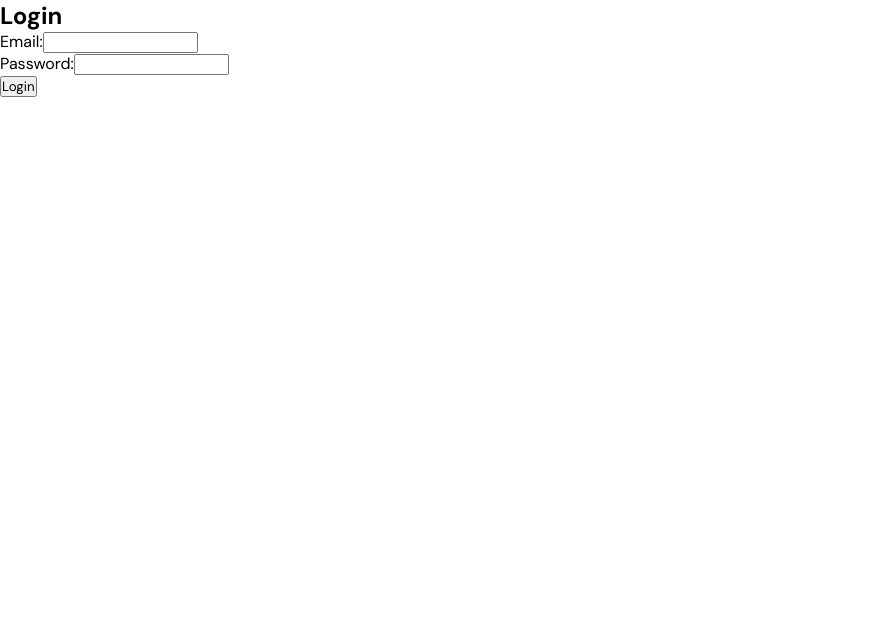
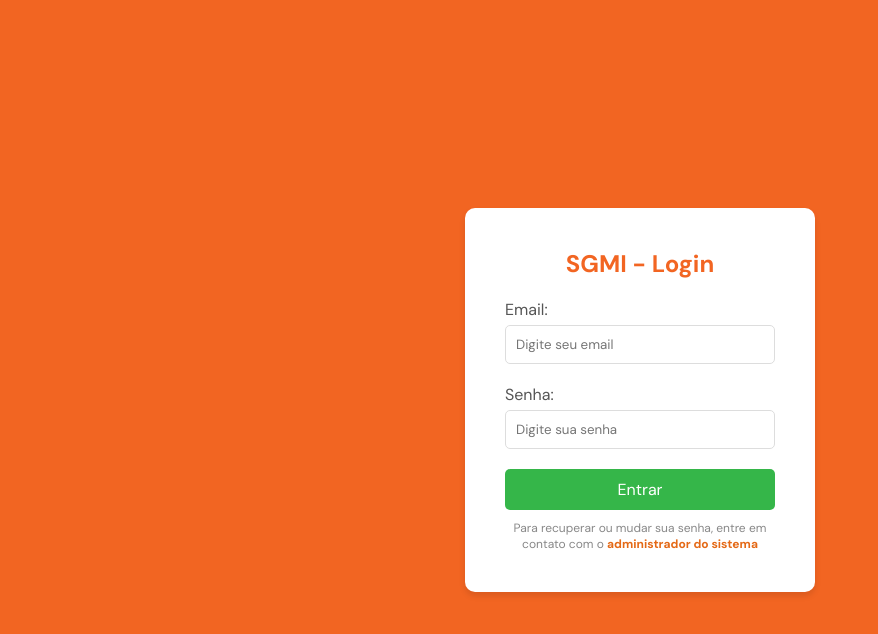
Before and after one commit to magnosansil/ministerio-infantil-front, a React (Create React App) app: page /login in a window 1280 px wide. Shown: the top 634 px of the page, without its empty margins (0-878 px from the left). Built offline with nearby package versions, Linux system fonts and the light colour scheme.

Commit message:
Criação Login

```diff
--- a/package.json
+++ b/package.json
@@ -43,5 +43,9 @@
       "last 1 firefox version",
       "last 1 safari version"
     ]
+  },
+  "devDependencies": {
+    "css-loader": "^7.1.2",
+    "style-loader": "^4.0.0"
   }
 }
--- a/src/pages/LoginPage.tsx
+++ b/src/pages/LoginPage.tsx
@@ -1,4 +1,5 @@
 import React, { useState } from "react";
+import "../styles/Login/LoginPage.css";
 
 const LoginPage = () => {
   const [email, setEmail] = useState("");
@@ -12,28 +13,38 @@ const LoginPage = () => {
 
   return (
     <div className="login-page">
-      <h2>Login</h2>
+      <div className="login-container">
+        <h2>SGMI - Login</h2>
         <form onSubmit={handleSubmit}>
-        <div>
+          <div className="input-group">
             <label>Email:</label>
             <input
               type="email"
               value={email}
               onChange={(e) => setEmail(e.target.value)}
+              placeholder="Digite seu email"
               required
             />
           </div>
-        <div>
-          <label>Password:</label>
+          <div className="input-group">
+            <label>Senha:</label>
             <input
               type="password"
               value={password}
               onChange={(e) => setPassword(e.target.value)}
+              placeholder="Digite sua senha"
               required
             />
           </div>
-        <button type="submit">Login</button>
+          <button type="submit" className="login-button">
+            Entrar
+          </button>
         </form>
+        <div className="recovery-text">
+          Para recuperar ou mudar sua senha, entre em contato com o{" "}
+          <span>administrador do sistema</span>
+        </div>
+      </div>
     </div>
   );
 };
--- /dev/null
+++ b/src/styles/Login/LoginPage.css
@@ -0,0 +1,68 @@
+.login-page {
+    display: flex;
+    justify-content: center;
+    align-items: center;
+    height: 100vh;
+    background-color: #f26522;
+    font-family: Arial, sans-serif;
+  }
+
+  .login-container {
+    background: #fff;
+    padding: 40px;
+    border-radius: 10px;
+    box-shadow: 0px 4px 6px rgba(0, 0, 0, 0.1);
+    text-align: center;
+    width: 350px;
+  }
+
+  .login-container h2 {
+    color: #f26522;
+    margin-bottom: 20px;
+    font-size: 24px;
+  }
+
+  .input-group {
+    margin-bottom: 20px;
+    text-align: left;
+  }
+
+  .input-group label {
+    display: block;
+    margin-bottom: 5px;
+    color: #555;
+  }
+
+  .input-group input {
+    width: 100%;
+    padding: 10px;
+    border: 1px solid #ddd;
+    border-radius: 5px;
+  }
+
+  .login-button {
+    background-color: #35b649;
+    color: #fff;
+    padding: 10px 15px;
+    border: none;
+    border-radius: 5px;
+    cursor: pointer;
+    font-size: 16px;
+    width: 100%;
+  }
+
+  .login-button:hover {
+    background-color: #2b943b;
+  }
+
+  .recovery-text {
+    margin-top: 10px;
+    font-size: 12px;
+    color: #888;
+  }
+
+  .recovery-text span {
+    color: #e46916;
+    font-weight: bold;
+    cursor: pointer;
+  }
```
Also changed, not shown: 1 other file (tests, documents, lock files or other folders). Lines whose indentation alone changed are shown as unchanged.
